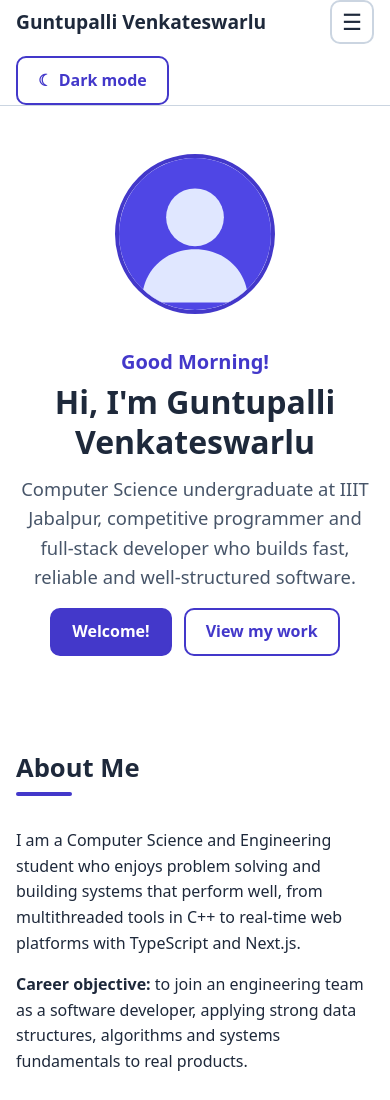
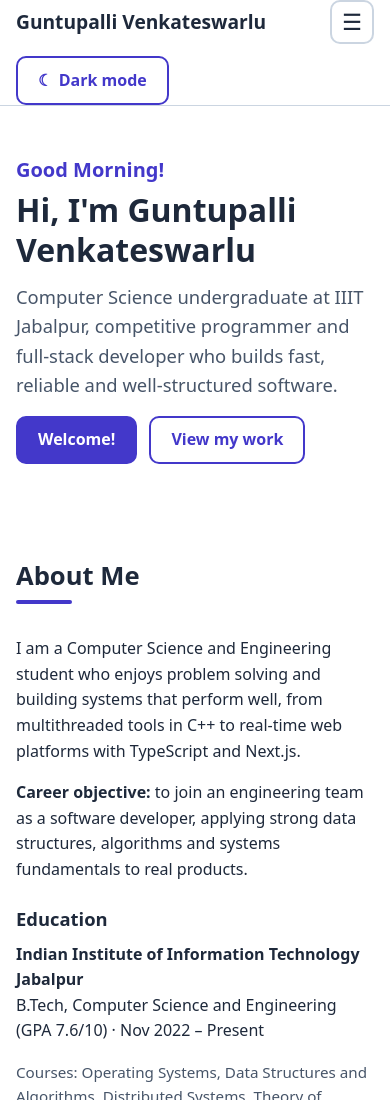
Before and after one commit to Bhanu725/Portfolio, a plain HTML site: page index.html in a window 390 px wide. Shown: the top 1100 px of the page. Drawn offline with Linux system fonts and the light colour scheme.

Commit message:
refactor: remove profile image from hero section

```diff
--- a/css/style.css
+++ b/css/style.css
@@ -187,7 +187,6 @@ a { color: var(--color-primary); }
 .greeting { font-size: 1.25rem; font-weight: 600; color: var(--color-primary); margin-bottom: 0.25rem; }
 .hero-subtitle { font-size: 1.15rem; color: var(--color-text-muted); max-width: 36rem; }
 .hero-actions { display: flex; flex-wrap: wrap; gap: 0.75rem; }
-.hero-image { border-radius: 50%; border: 4px solid var(--color-primary); flex-shrink: 0; }
 
 .welcome-message {
   margin-top: 1.25rem;
@@ -317,9 +316,6 @@ a { color: var(--color-primary); }
   .nav-list { flex-direction: column; padding-bottom: 0.75rem; }
   .nav-list a { padding: 0.85rem 0.9rem; }
 
-  .hero-inner { flex-direction: column-reverse; text-align: center; }
-  .hero-actions { justify-content: center; }
-  .hero-image { width: 160px; height: 160px; }
   .section-title { font-size: 1.6rem; }
 }
 
--- a/index.html
+++ b/index.html
@@ -50,8 +50,6 @@
           </div>
           <p class="welcome-message" id="welcome-message" role="status" hidden></p>
         </div>
-        <img class="hero-image" src="assets/images/profile.svg" width="240" height="240"
-             alt="Illustrated avatar of Guntupalli Venkateswarlu">
       </div>
     </section>
 
```
Also changed, not shown: assets/images/profile.svg (deleted), 2 other files.
